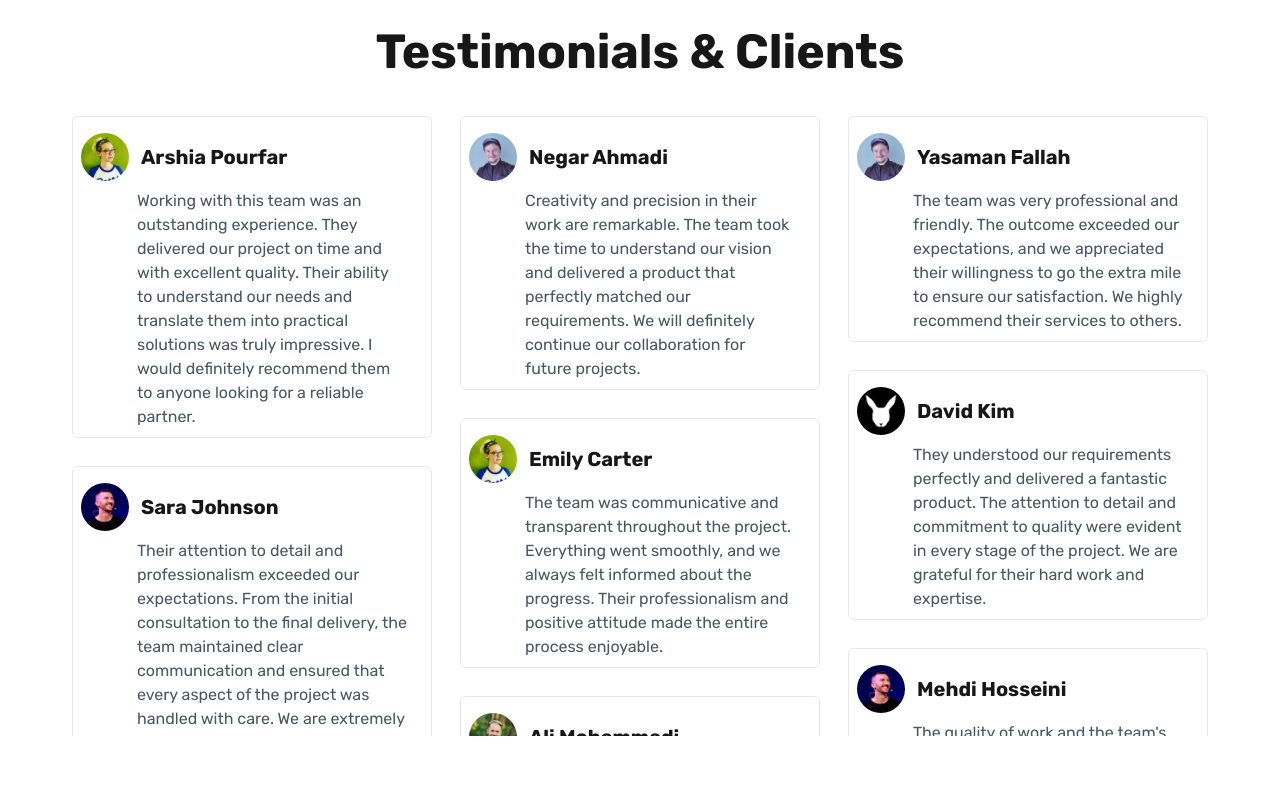
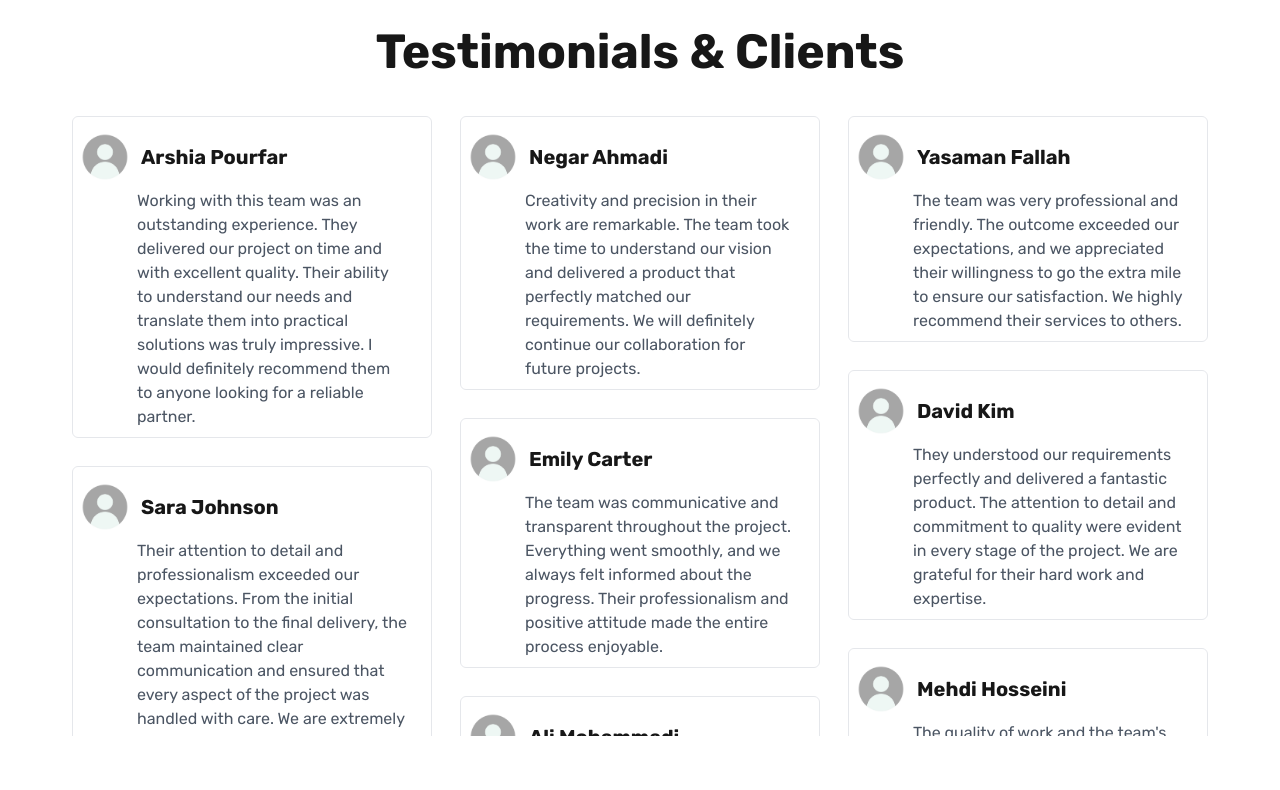
Before and after one commit to arshia-pourfar/corporate-template, a Next.js app: page / in a window 1280 px wide. Shown: the part 3020-3810 px from the top of the page. Built offline with nearby package versions, Linux system fonts and the light colour scheme.

Commit message:
Replace profile images with test images

```diff
--- a/src/app/page.tsx
+++ b/src/app/page.tsx
@@ -11,6 +11,7 @@ import Blog from "@/components/ui/Blog"; // Blog section component
 // import Footer from "@/components/ui/Footer"; // Footer section component
 // import WhyUs from "@/components/shared/WhyUs";
 import { ParallaxScroll } from "@/components/shared/parallax-scroll";
+import clientText from "@/data/client-text.json";
 
 // Default export for the Home component
 export default function Home() {
@@ -40,20 +41,7 @@ export default function Home() {
 
 
         {/* <WhyUs /> */}
-        <ParallaxScroll clientsText={[
-          { image: "/images/team/amy-burns.png", clientName: "Arshia Pourfar", text: "Working with this team was an outstanding experience. They delivered our project on time and with excellent quality. Their ability to understand our needs and translate them into practical solutions was truly impressive. I would definitely recommend them to anyone looking for a reliable partner." },
-          { image: "/images/team/lee-robinson.png", clientName: "Sara Johnson", text: "Their attention to detail and professionalism exceeded our expectations. From the initial consultation to the final delivery, the team maintained clear communication and ensured that every aspect of the project was handled with care. We are extremely satisfied with the results and look forward to future collaborations." },
-          { image: "/images/team/evil-rabbit.png", clientName: "Mohammad Rezaei", text: "The team's quick support and responsiveness made us feel confident throughout the project. Whenever we had questions or needed adjustments, they were always available and willing to help. Their dedication to customer satisfaction is truly commendable." },
-          { image: "/images/team/delba-de-oliveira.png", clientName: "Lucas Oliveira", text: "They provided innovative solutions tailored to our business needs. The creative approach and technical expertise they brought to the table helped us overcome several challenges. We are very satisfied with the results and would gladly work with them again." },
-          { image: "/images/team/balazs-orban.png", clientName: "Negar Ahmadi", text: "Creativity and precision in their work are remarkable. The team took the time to understand our vision and delivered a product that perfectly matched our requirements. We will definitely continue our collaboration for future projects." },
-          { image: "/images/team/amy-burns.png", clientName: "Emily Carter", text: "The team was communicative and transparent throughout the project. Everything went smoothly, and we always felt informed about the progress. Their professionalism and positive attitude made the entire process enjoyable." },
-          { image: "/images/team/michael-novotny.png", clientName: "Ali Mohammadi", text: "I am very pleased with the cooperation. Everything was delivered as planned, and the quality of the work was excellent. The team's commitment to meeting deadlines and maintaining high standards is truly impressive." },
-          { image: "/images/team/delba-de-oliveira.png", clientName: "Sophie Müller", text: "Great experience from start to finish. Project management was top-notch, and the team was always available to address our concerns. Their expertise and dedication ensured a successful outcome for our project." },
-          { image: "/images/team/balazs-orban.png", clientName: "Yasaman Fallah", text: "The team was very professional and friendly. The outcome exceeded our expectations, and we appreciated their willingness to go the extra mile to ensure our satisfaction. We highly recommend their services to others." },
-          { image: "/images/team/evil-rabbit.png", clientName: "David Kim", text: "They understood our requirements perfectly and delivered a fantastic product. The attention to detail and commitment to quality were evident in every stage of the project. We are grateful for their hard work and expertise." },
-          { image: "/images/team/lee-robinson.png", clientName: "Mehdi Hosseini", text: "The quality of work and the team's commitment were truly impressive. I highly recommend them to anyone seeking a dedicated and skilled team. Their support and guidance made a significant difference in our project's success." },
-          { image: "/images/team/michael-novotny.png", clientName: "Anna Ivanova", text: "Professional, creative, and reliable. We look forward to future collaborations. The team's innovative ideas and strong work ethic set them apart from others we have worked with in the past." },
-        ]} className="" key={0} />
+        <ParallaxScroll clientsText={clientText} className="" key={0} />
 
         {/* Blog section displaying recent blog posts or articles */}
         <Blog />
--- /dev/null
+++ b/src/data/client-text.json
@@ -0,0 +1,62 @@
+[
+    {
+        "image": "/images/team/test-image.jpg",
+        "clientName": "Arshia Pourfar",
+        "text": "Working with this team was an outstanding experience. They delivered our project on time and with excellent quality. Their ability to understand our needs and translate them into practical solutions was truly impressive. I would definitely recommend them to anyone looking for a reliable partner."
+    },
+    {
+        "image": "/images/team/test-image.jpg",
+        "clientName": "Sara Johnson",
+        "text": "Their attention to detail and professionalism exceeded our expectations. From the initial consultation to the final delivery, the team maintained clear communication and ensured that every aspect of the project was handled with care. We are extremely satisfied with the results and look forward to future collaborations."
+    },
+    {
+        "image": "/images/team/test-image.jpg",
+        "clientName": "Mohammad Rezaei",
+        "text": "The team's quick support and responsiveness made us feel confident throughout the project. Whenever we had questions or needed adjustments, they were always available and willing to help. Their dedication to customer satisfaction is truly commendable."
+    },
+    {
+        "image": "/images/team/test-image.jpg",
+        "clientName": "Lucas Oliveira",
+        "text": "They provided innovative solutions tailored to our business needs. The creative approach and technical expertise they brought to the table helped us overcome several challenges. We are very satisfied with the results and would gladly work with them again."
+    },
+    {
+        "image": "/images/team/test-image.jpg",
+        "clientName": "Negar Ahmadi",
+        "text": "Creativity and precision in their work are remarkable. The team took the time to understand our vision and delivered a product that perfectly matched our requirements. We will definitely continue our collaboration for future projects."
+    },
+    {
+        "image": "/images/team/test-image.jpg",
+        "clientName": "Emily Carter",
+        "text": "The team was communicative and transparent throughout the project. Everything went smoothly, and we always felt informed about the progress. Their professionalism and positive attitude made the entire process enjoyable."
+    },
+    {
+        "image": "/images/team/test-image.jpg",
+        "clientName": "Ali Mohammadi",
+        "text": "I am very pleased with the cooperation. Everything was delivered as planned, and the quality of the work was excellent. The team's commitment to meeting deadlines and maintaining high standards is truly impressive."
+    },
+    {
+        "image": "/images/team/test-image.jpg",
+        "clientName": "Sophie Müller",
+        "text": "Great experience from start to finish. Project management was top-notch, and the team was always available to address our concerns. Their expertise and dedication ensured a successful outcome for our project."
+    },
+    {
+        "image": "/images/team/test-image.jpg",
+        "clientName": "Yasaman Fallah",
+        "text": "The team was very professional and friendly. The outcome exceeded our expectations, and we appreciated their willingness to go the extra mile to ensure our satisfaction. We highly recommend their services to others."
+    },
+    {
+        "image": "/images/team/test-image.jpg",
+        "clientName": "David Kim",
+        "text": "They understood our requirements perfectly and delivered a fantastic product. The attention to detail and commitment to quality were evident in every stage of the project. We are grateful for their hard work and expertise."
+    },
+    {
+        "image": "/images/team/test-image.jpg",
+        "clientName": "Mehdi Hosseini",
+        "text": "The quality of work and the team's commitment were truly impressive. I highly recommend them to anyone seeking a dedicated and skilled team. Their support and guidance made a significant difference in our project's success."
+    },
+    {
+        "image": "/images/team/test-image.jpg",
+        "clientName": "Anna Ivanova",
+        "text": "Professional, creative, and reliable. We look forward to future collaborations. The team's innovative ideas and strong work ethic set them apart from others we have worked with in the past."
+    }
+]
```
Also changed, not shown: public/images/team/test-image.jpg (added).
